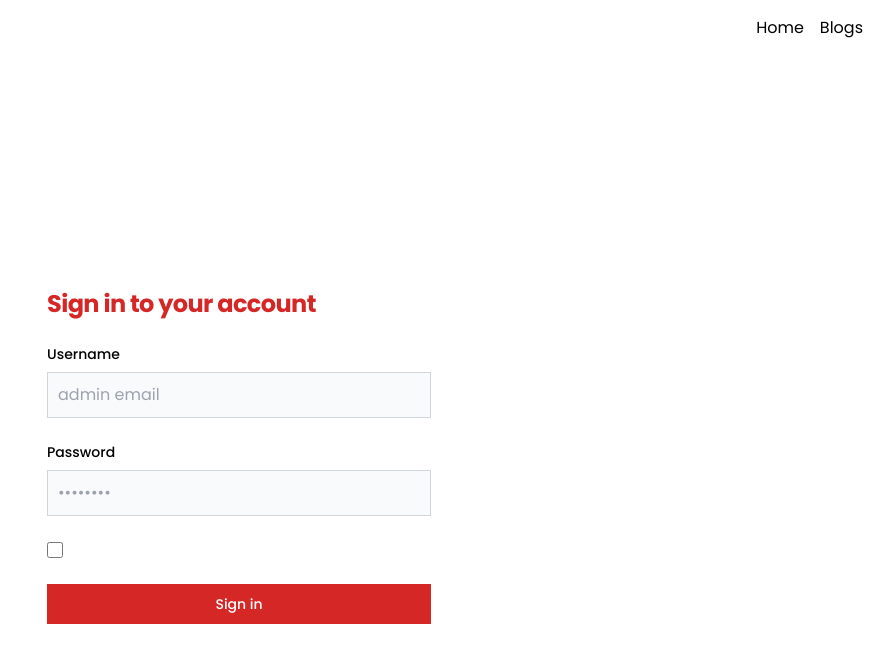
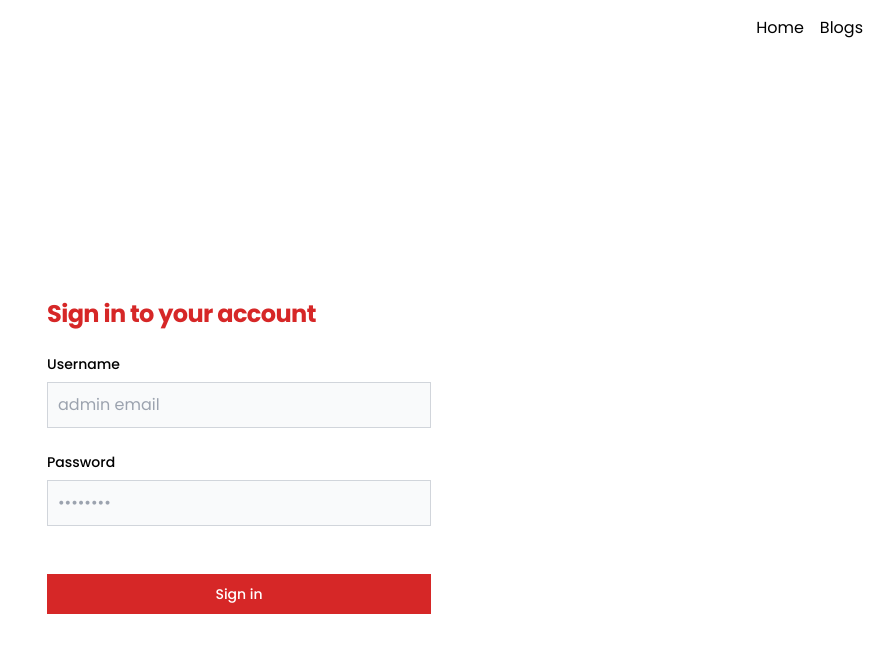
Before and after one commit to aayushhh44/my_portfolio, a Next.js app: page /aayush in a window 1280 px wide. Shown: the top 662 px of the page, without its empty margins (401-1280 px from the left). Built offline with nearby package versions, Linux system fonts and the light colour scheme; what tailwindcss-motion would draw is missing.

Commit message:
Add: github link

```diff
--- a/src/api/index.js
+++ b/src/api/index.js
@@ -1,9 +1,9 @@
 import axios from "axios";
 //production
-export const baseURL = 'https://portfolio-backend-ujzz.onrender.com/api';
+// export const baseURL = 'https://portfolio-backend-ujzz.onrender.com/api';
 
 //dev
-// export const baseURL = 'http://localhost:3090/api';
+export const baseURL = 'http://localhost:3090/api';
 
 
 export default axios.create({
--- a/src/app/(admin)/aayush/page.jsx
+++ b/src/app/(admin)/aayush/page.jsx
@@ -23,7 +23,7 @@ const page = () => {
         toast({
           title: "You're authenticated",
           description: "Redirecting to dashboard",
-        })
+        });
         router.push("/dashboard");
       }
     } catch (err) {
@@ -78,18 +78,7 @@ const page = () => {
                 </div>
                 <div className="flex items-center justify-between">
                   <div className="flex items-start">
-                    <div className="flex items-center h-5">
-                      <input
-                        id="remember"
-                        aria-describedby="remember"
-                        type="checkbox"
-                        className="w-4 h-4 border border-gray-300 rounded bg-gray-50 focus:ring-3 focus:ring-primary-300 "
-                        required=""
-                      />
-                    </div>
-                    <div className="ml-3 text-sm">
-
-                    </div>
+                    <div className="ml-3 text-sm"></div>
                   </div>
                 </div>
                 <button
@@ -98,7 +87,6 @@ const page = () => {
                 >
                   Sign in
                 </button>
-
               </form>
             </div>
           </div>
--- /dev/null
+++ b/src/app/not-found.jsx
@@ -0,0 +1,22 @@
+import Image from "next/image";
+import Link from "next/link";
+
+export default function NotFound() {
+  return (
+    <div>
+      <div className="flex flex-col min-h-screen items-center space-y-4 justify-center">
+        <Image
+          width={500}
+          height={500}
+          src="https://flowbite.s3.amazonaws.com/blocks/marketing-ui/404/404-computer.svg"
+        />
+
+        <p className="text-blue-600 font-bold">404 Not Found</p>
+
+        <p>Could not find requested resource</p>
+        <p className="text-4xl font-bold">Whoops! That page doesn’t exist.</p>
+        <Link className="hover:underline" href="/">Return Home</Link>
+      </div>
+    </div>
+  );
+}
--- a/src/components/Footer.jsx
+++ b/src/components/Footer.jsx
@@ -31,7 +31,7 @@ const Footer = () => {
 
         <div className="flex items-center gap-1 cursor-pointer">
           <FiGithub />
-          <a className="text-[#d62727] text-sm font-poppins" href="">
+          <a className="text-[#d62727] text-sm font-poppins" href="https://github.com/aayushhh44">
             git me
           </a>
           .
```
Also changed, not shown: src/app/(page)/contacts/page.jsx (+6 -2 lines).
